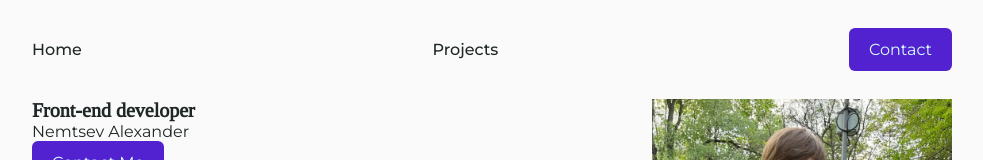
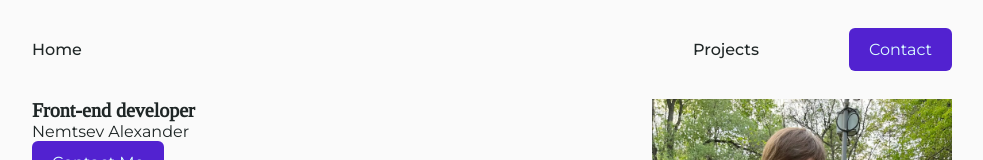
Before and after one commit to AlexNemtsev/portfolio, a React (Vite) app: page / in a window 1280 px wide. Shown: the top 160 px of the page, without its empty margins (148-1131 px from the left). Built offline with nearby package versions, Linux system fonts and the light colour scheme.

Commit message:
feat: add links into the menu

```diff
--- a/src/components/Menu.tsx
+++ b/src/components/Menu.tsx
@@ -4,15 +4,13 @@ import { HighlightedLink, StyledLink } from './StyledLinks';
 export const Menu = () => {
   return (
     <StyledMenu>
+      <StyledLink href="#main">Home</StyledLink>
       <ul>
         <li>
-          <StyledLink href="">Home</StyledLink>
+          <StyledLink href="#projects">Projects</StyledLink>
         </li>
         <li>
-          <StyledLink href="">Projects</StyledLink>
-        </li>
-        <li>
-          <HighlightedLink href="">Contact</HighlightedLink>
+          <HighlightedLink href="#contacts">Contact</HighlightedLink>
         </li>
       </ul>
     </StyledMenu>
@@ -20,10 +18,15 @@ export const Menu = () => {
 };
 
 const StyledMenu = styled.nav`
+  display: flex;
+  justify-content: space-between;
+  align-items: center;
+
   ul {
     margin: 40px 0;
     display: flex;
-    justify-content: space-between;
+    justify-content: center;
+    gap: 90px;
     padding: 0;
     list-style: none;
   }
--- a/src/layout/ContactsSection.tsx
+++ b/src/layout/ContactsSection.tsx
@@ -4,7 +4,7 @@ import { SectionTitle } from '../components/SectionTitle';
 
 export const ContactsSection = () => {
   return (
-    <Section>
+    <Section id="contacts">
       <SectionTitle>Contacts</SectionTitle>
       <Form />
     </Section>
--- a/src/layout/MainSection.tsx
+++ b/src/layout/MainSection.tsx
@@ -7,7 +7,7 @@ import { Section } from '../components/Section';
 
 export const MainSection = () => {
   return (
-    <Section $minHeight="100vh">
+    <Section $minHeight="100vh" id="main">
       <FlexWrapper $justify="space-between">
         <FlexWrapper $direction="column" $align="flex-start">
           <MainHeader>Front-end developer</MainHeader>
--- a/src/layout/ProjectsSection.tsx
+++ b/src/layout/ProjectsSection.tsx
@@ -4,7 +4,7 @@ import { SectionTitle } from '../components/SectionTitle';
 
 export const ProjectsSection = () => {
   return (
-    <Section>
+    <Section id="projects">
       <SectionTitle>Projects</SectionTitle>
       <Projects />
     </Section>
--- a/src/styles/GlobalStyles.tsx
+++ b/src/styles/GlobalStyles.tsx
@@ -5,6 +5,7 @@ export const GlobalStyles = createGlobalStyle`
   font-family: 'Montserrat', sans-serif;
   color: ${(props) => props.theme.mainColor};
   font-weight: 400;
+  scroll-behavior: smooth;
 }
 
 body {
```
